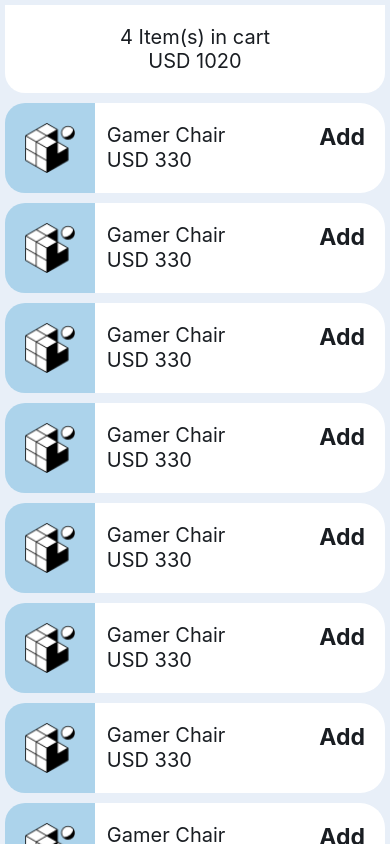
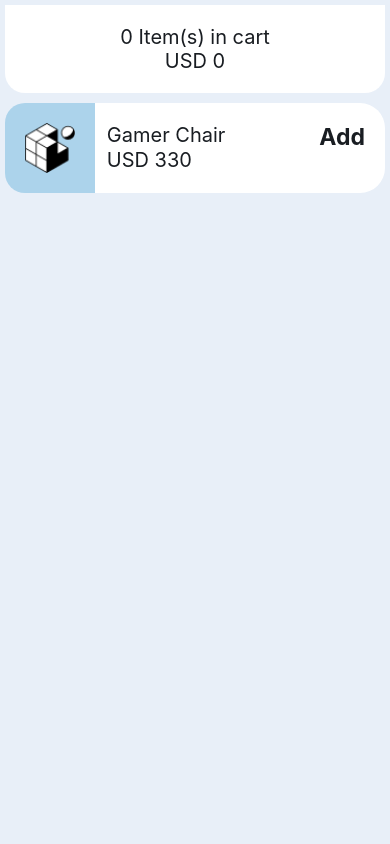
Before and after one commit to jimibilibob/productsApp, a React Native app: screen / in a window 390 px wide. Built offline with nearby package versions, Linux system fonts and the light colour scheme.

Commit message:
Added AppContext

```diff
--- /dev/null
+++ b/App.context.ts
@@ -0,0 +1,11 @@
+import { createContext } from 'react';
+
+const initialValue = {
+    quantity: 0,
+    total: 0.0,
+    addProduct: ( price: number ) => {}
+}
+
+const AppContext = createContext(initialValue);
+
+export default AppContext;
--- a/App.tsx
+++ b/App.tsx
@@ -1,8 +1,20 @@
-import { StyleSheet, View } from 'react-native';
+import { useState } from 'react';
 import ProductScreen from './src/screens/ProductScreen';
+import AppContext from './App.context';
 
 export default function App() {
+  const [state, setState] = useState({quantity: 0, total: 0.0})
+
+  const addProduct = (price: number) => {
+    setState({
+      quantity: (state.quantity + 1),
+      total: (state.total + price)
+    })
+  }
+
   return (
+    <AppContext.Provider value={{addProduct, ...state}}>
       <ProductScreen></ProductScreen>
+    </AppContext.Provider>
   );
 }
--- a/src/components/CardCart.tsx
+++ b/src/components/CardCart.tsx
@@ -1,12 +1,14 @@
 import { StyleSheet, Text, View } from 'react-native'
-import React from 'react'
+import React, { useContext } from 'react'
 import { textColor, backgroundColor } from '../constants/styles';
+import AppContext from '../../App.context';
 
 const CardCart = () => {
+const value = useContext(AppContext);
   return (
     <View style={ styles.container }>
-      <Text style={ styles.text }>4 Item(s) in cart</Text>
-      <Text style={ styles.text }>USD 1020</Text>
+      <Text style={ styles.text }>{value.quantity} Item(s) in cart</Text>
+      <Text style={ styles.text }>USD {value.total}</Text>
     </View>
   )
 }
--- a/src/components/CardProduct.tsx
+++ b/src/components/CardProduct.tsx
@@ -1,7 +1,18 @@
 import { View, Text, Image, StyleSheet, TouchableOpacity } from 'react-native';
 import { imageBackgroundColor, textColor } from '../constants/styles';
 
-export default function CardProduct() {
+type CardProductProps = {
+    onPress: (price: number) => void;
+}
+
+export default function CardProduct(props: CardProductProps) {
+    const { onPress } = props
+
+    const press = () => {
+        console.log('Pressed');
+        onPress(5)
+    }
+
     return (
         <View style={ styles.container }>
             <View style={ styles.imageBackground }>
@@ -11,7 +22,7 @@ export default function CardProduct() {
                 <Text style={ styles.productDataText }>Gamer Chair</Text>
                 <Text style={ styles.productDataText }>USD 330</Text>
             </View>
-            <TouchableOpacity>
+            <TouchableOpacity onPress={ press }>
                 <View style={ styles.addButtonContainer }>
                     <Text style={ styles.addButton }>Add</Text>
                 </View>
--- a/src/screens/ProductScreen.tsx
+++ b/src/screens/ProductScreen.tsx
@@ -1,24 +1,19 @@
 import { StyleSheet,  View, SafeAreaView, StatusBar, ScrollView } from 'react-native'
-import React from 'react';
+import React, { useContext } from 'react';
 
 import CardProduct from '../components/CardProduct';
 import CardCart from '../components/CardCart';
 import { backgroundColor } from '../constants/styles';
+import AppContext from '../../App.context';
 
 const ProductScreen = () => {
+  const appContext = useContext(AppContext)
+
   return (
     <SafeAreaView style={styles.safeArea}>
       <CardCart></CardCart>
       <ScrollView style={styles.scrollView}>
-          <CardProduct/>
-          <CardProduct/>
-          <CardProduct/>
-          <CardProduct/>
-          <CardProduct/>
-          <CardProduct/>
-          <CardProduct/>
-          <CardProduct/>
-          <CardProduct/>
+          <CardProduct { ...{onPress: appContext.addProduct} }/>
       </ScrollView>
     </SafeAreaView>
   )
```
